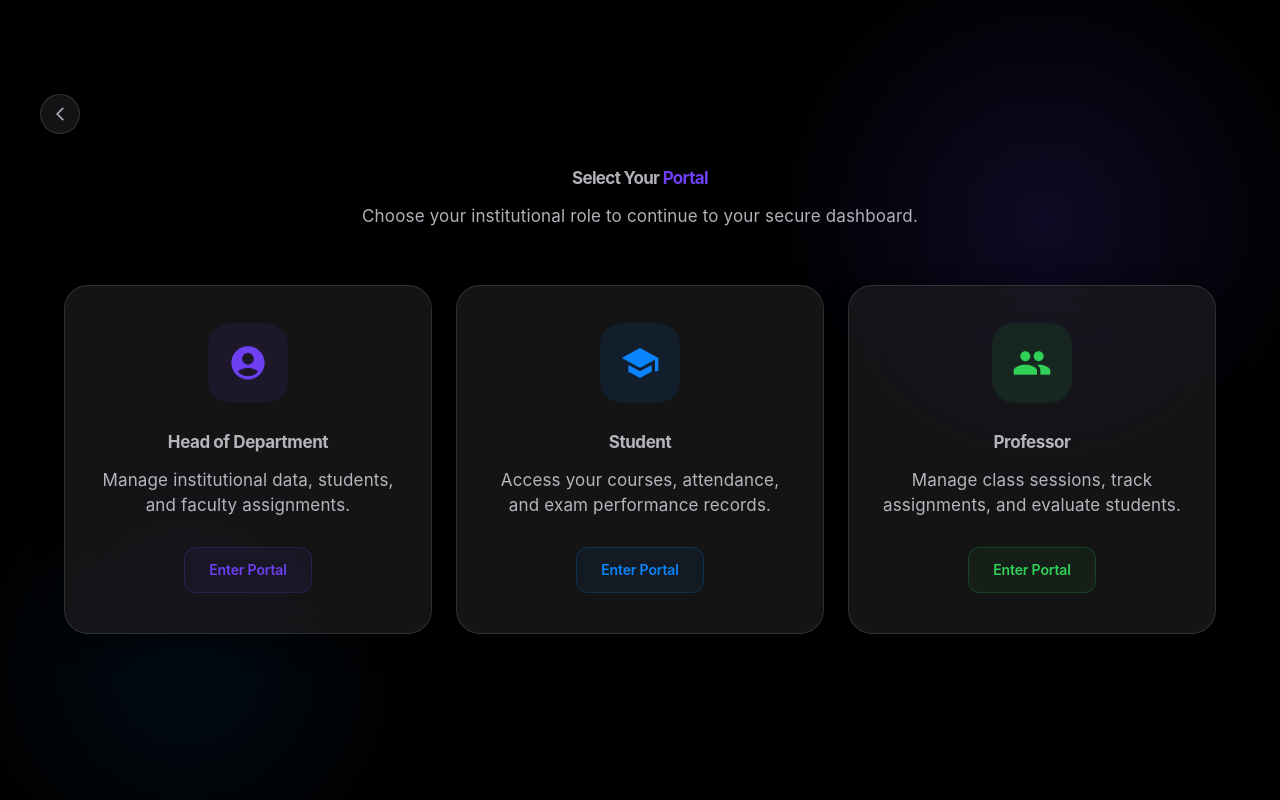
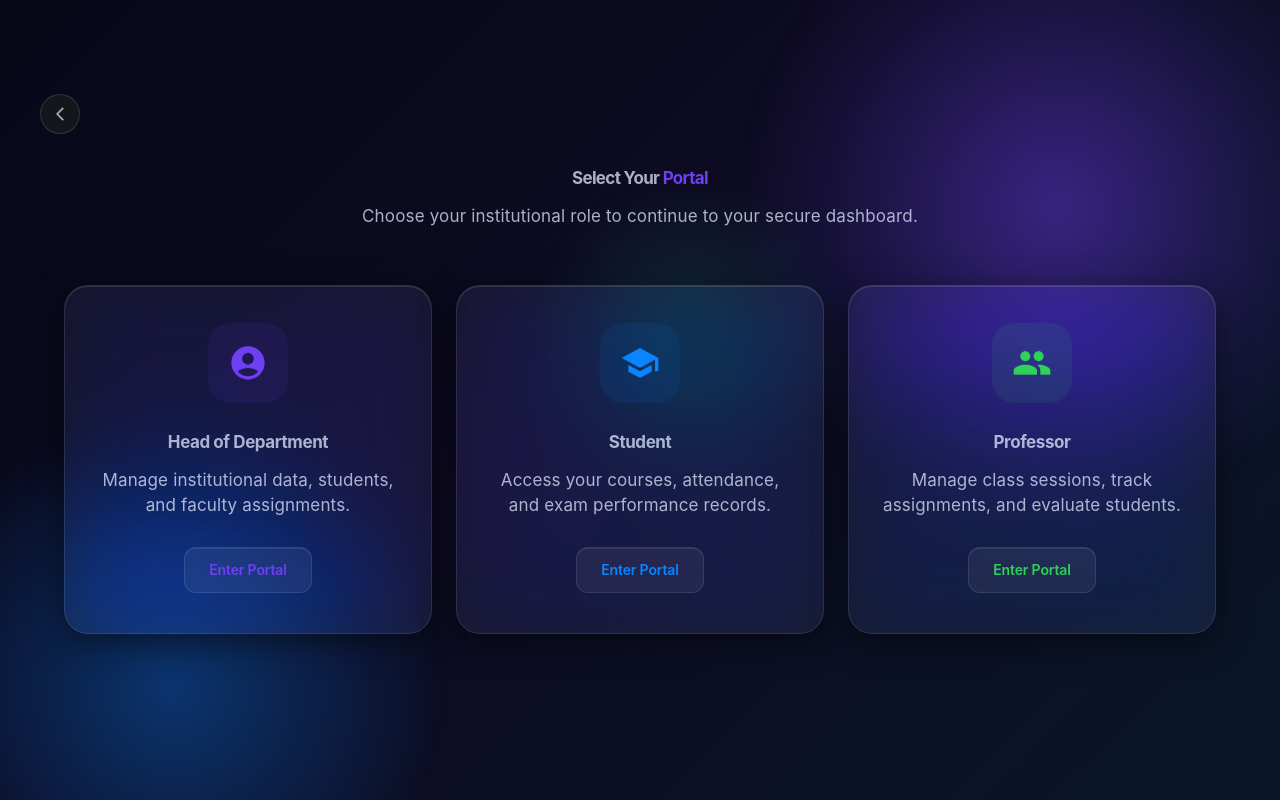
Before and after one commit to armansingh1196/TRACKADEMIX, a React (Vite) app in the folder frontend/: page /choose in a window 1280 px wide. Built offline with nearby package versions, Linux system fonts and the light colour scheme.

Commit message:
feat(ui): true glassmorphic overhaul - navy gradient base, white-tinted glass surfaces, vivid ambient orbs, inset highlights

```diff
--- a/frontend/src/components/common/DashboardCard.js
+++ b/frontend/src/components/common/DashboardCard.js
@@ -10,17 +10,18 @@ const StyledCard = styled(Paper)(({ color }) => ({
     alignItems: 'center',
     gap: '18px',
     borderRadius: '20px',
-    border: '1px solid rgba(84, 84, 88, 0.5)',
-    boxShadow: '0 4px 24px rgba(0,0,0,0.45)',
-    background: 'rgba(28, 28, 30, 0.72)',
-    backdropFilter: 'blur(40px) saturate(180%)',
-    WebkitBackdropFilter: 'blur(40px) saturate(180%)',
+    border: '1px solid rgba(255, 255, 255, 0.1)',
+    boxShadow: '0 8px 32px rgba(0,0,0,0.5), inset 0 1px 0 rgba(255,255,255,0.1)',
+    background: 'rgba(255, 255, 255, 0.055)',
+    backdropFilter: 'blur(40px) saturate(200%) brightness(1.06)',
+    WebkitBackdropFilter: 'blur(40px) saturate(200%) brightness(1.06)',
     transition: 'all 0.4s cubic-bezier(0.34, 1.56, 0.64, 1)',
     cursor: 'default',
     '&:hover': {
         transform: 'translateY(-6px) scale(1.01)',
-        boxShadow: `0 16px 40px rgba(0,0,0,0.6), 0 0 0 1px ${color || 'rgba(110,63,243,0.4)'}`,
-        borderColor: color || 'rgba(110, 63, 243, 0.45)',
+        boxShadow: `0 20px 48px rgba(0,0,0,0.6), 0 0 0 1px ${color || 'rgba(110,63,243,0.35)'}, inset 0 1px 0 rgba(255,255,255,0.14)`,
+        borderColor: color ? `${color}50` : 'rgba(110, 63, 243, 0.4)',
+        background: 'rgba(255, 255, 255, 0.08)',
     },
 }));
 
--- a/frontend/src/index.css
+++ b/frontend/src/index.css
@@ -1,89 +1,98 @@
 /* ============================================================
-   TRACADEMIX — Apple iOS Design System
-   Inspired by iOS 17 / macOS Sonoma Human Interface Guidelines
+   TRACKADEMICS — Frosted Night Design System
+   True Glassmorphism · Premium Dark · Apple HIG Inspired
    ============================================================ */
 
 :root {
-  /* ── iOS Semantic Color System ── */
-  --accent:          #6E3FF3;                      /* Electric Indigo — single primary accent */
-  --accent-hover:    #5A2FD6;                      /* Deeper on hover */
-  --accent-glow:     rgba(110, 63, 243, 0.35);     /* Glow shadow for accent elements */
-  --accent-tint:     rgba(110, 63, 243, 0.12);     /* Ultra-light tint for backgrounds */
-  --accent-tint-md:  rgba(110, 63, 243, 0.2);      /* Medium tint */
+  /* ── Accent Palette ── */
+  --accent:           #6E3FF3;
+  --accent-hover:     #5A2FD6;
+  --accent-alt:       #8B5CF6;
+  --accent-glow:      rgba(110, 63, 243, 0.4);
+  --accent-tint:      rgba(110, 63, 243, 0.1);
+  --accent-tint-md:   rgba(110, 63, 243, 0.18);
 
-  /* iOS System Blues (secondary actions) */
-  --blue:            #0A84FF;
-  --blue-tint:       rgba(10, 132, 255, 0.12);
+  /* System Colors */
+  --blue:             #0A84FF;
+  --blue-tint:        rgba(10, 132, 255, 0.12);
+  --teal:             #2DD4BF;
+  --teal-tint:        rgba(45, 212, 191, 0.1);
+  --success:          #34D399;
+  --success-tint:     rgba(52, 211, 153, 0.12);
+  --warning:          #FBBF24;
+  --warning-tint:     rgba(251, 191, 36, 0.12);
+  --danger:           #F87171;
+  --danger-tint:      rgba(248, 113, 113, 0.12);
 
-  /* iOS Semantic Greens / Yellows / Reds */
-  --success:         #30D158;
-  --success-tint:    rgba(48, 209, 88, 0.14);
-  --warning:         #FFD60A;
-  --warning-tint:    rgba(255, 214, 10, 0.14);
-  --danger:          #FF453A;
-  --danger-tint:     rgba(255, 69, 58, 0.14);
+  /* ── Deep Navy Base — Glassmorphism Foundation ── */
+  --bg-base:          #060818;
+  --bg-gradient:      linear-gradient(135deg, #060818 0%, #0D0B22 45%, #0A1628 100%);
+  --bg-layer1:        rgba(255, 255, 255, 0.04);
+  --bg-layer2:        rgba(255, 255, 255, 0.06);
+  --bg-layer3:        rgba(255, 255, 255, 0.09);
 
-  /* ── iOS Background Layers ── */
-  --bg-base:         #000000;                      /* True black — OLED optimized */
-  --bg-layer1:       #1C1C1E;                      /* iOS systemBackground (dark) */
-  --bg-layer2:       #2C2C2E;                      /* iOS secondarySystemBackground */
-  --bg-layer3:       #3A3A3C;                      /* iOS tertiarySystemBackground */
-  --bg-glass:        rgba(28, 28, 30, 0.72);       /* Frosted glass surface */
-  --bg-glass-heavy:  rgba(18, 18, 20, 0.85);       /* Heavier glass (sidebar/AppBar) */
+  /* ── True Glassmorphism Surfaces ── */
+  /* White-tinted so the gradient shows through the blur */
+  --bg-glass:         rgba(255, 255, 255, 0.055);
+  --bg-glass-md:      rgba(255, 255, 255, 0.075);
+  --bg-glass-heavy:   rgba(255, 255, 255, 0.1);
+  --bg-glass-hover:   rgba(255, 255, 255, 0.09);
 
   /* Backward compat aliases */
-  --bg-main:         #000000;
-  --bg-surface:      #2C2C2E;
-  --bg-card:         rgba(28, 28, 30, 0.72);
-  --primary:         #6E3FF3;
-  --primary-light:   rgba(110, 63, 243, 0.5);
-  --secondary:       #0A84FF;
-  --muted:           rgba(235, 235, 245, 0.3);
-  --error:           #FF453A;
+  --bg-main:          #060818;
+  --bg-surface:       rgba(255, 255, 255, 0.06);
+  --bg-card:          rgba(255, 255, 255, 0.055);
+  --primary:          #6E3FF3;
+  --primary-light:    rgba(110, 63, 243, 0.5);
+  --secondary:        #8B5CF6;
+  --muted:            rgba(235, 235, 245, 0.3);
+  --error:            #F87171;
 
-  /* ── iOS Typography Color Labels ── */
-  --text-1:          #FFFFFF;                              /* Primary labels */
-  --text-2:          rgba(235, 235, 245, 0.6);             /* Secondary labels */
-  --text-3:          rgba(235, 235, 245, 0.3);             /* Tertiary labels */
-  --text-4:          rgba(235, 235, 245, 0.18);            /* Quaternary labels */
-  --text-main:       #FFFFFF;
-  --text-secondary:  rgba(235, 235, 245, 0.75);
-  --text-muted:      rgba(235, 235, 245, 0.45);
+  /* ── Typography — slightly blue-tinted whites ── */
+  --text-1:           #FFFFFF;
+  --text-2:           rgba(226, 232, 255, 0.75);
+  --text-3:           rgba(200, 210, 255, 0.4);
+  --text-4:           rgba(200, 210, 255, 0.2);
+  --text-main:        #FFFFFF;
+  --text-secondary:   rgba(226, 232, 255, 0.75);
+  --text-muted:       rgba(200, 210, 255, 0.45);
 
-  /* ── iOS Separator / Fill ── */
-  --separator:       rgba(84, 84, 88, 0.65);
-  --separator-light: rgba(84, 84, 88, 0.36);
-  --fill-1:          rgba(120, 120, 128, 0.36);
-  --fill-2:          rgba(120, 120, 128, 0.22);
-  --fill-3:          rgba(120, 120, 128, 0.14);
+  /* ── White-tinted Hairline Borders ── */
+  /* White borders catch light on glass edges — key premium detail */
+  --separator:        rgba(255, 255, 255, 0.1);
+  --separator-light:  rgba(255, 255, 255, 0.06);
+  --separator-strong: rgba(255, 255, 255, 0.15);
+  --fill-1:           rgba(255, 255, 255, 0.1);
+  --fill-2:           rgba(255, 255, 255, 0.06);
+  --fill-3:           rgba(255, 255, 255, 0.04);
+  --border:           rgba(255, 255, 255, 0.1);
 
-  /* Backward compat */
-  --border:          rgba(84, 84, 88, 0.55);
+  /* ── Depth & Shadows ── */
+  --shadow-sm:        0 2px 12px rgba(0, 0, 0, 0.4);
+  --shadow-md:        0 8px 32px rgba(0, 0, 0, 0.55), inset 0 1px 0 rgba(255,255,255,0.08);
+  --shadow-lg:        0 20px 50px rgba(0, 0, 0, 0.65), inset 0 1px 0 rgba(255,255,255,0.1);
+  --shadow-xl:        0 32px 80px rgba(0, 0, 0, 0.75), inset 0 1px 0 rgba(255,255,255,0.12);
+  --shadow-glow:      0 0 40px rgba(110, 63, 243, 0.25);
+  --inset-highlight:  inset 0 1px 0 rgba(255, 255, 255, 0.12);
 
-  /* ── Depth & Shadow ── */
-  --shadow-sm:  0 2px 8px rgba(0, 0, 0, 0.35);
-  --shadow-md:  0 8px 24px rgba(0, 0, 0, 0.5);
-  --shadow-lg:  0 16px 40px rgba(0, 0, 0, 0.6);
-  --shadow-xl:  0 24px 64px rgba(0, 0, 0, 0.7);
-
-  /* ── Apple Typography Stack ── */
+  /* ── Typography Stack ── */
   --font-sf:      -apple-system, BlinkMacSystemFont, 'SF Pro Display', 'SF Pro Text', 'Inter', 'Segoe UI', system-ui, sans-serif;
-  --font-mono:    'SF Mono', 'Fira Code', 'Fira Mono', 'Roboto Mono', monospace;
+  --font-mono:    'SF Mono', 'Fira Code', 'Roboto Mono', monospace;
   --font-heading: -apple-system, BlinkMacSystemFont, 'SF Pro Display', 'Inter', 'Outfit', sans-serif;
   --font-body:    -apple-system, BlinkMacSystemFont, 'SF Pro Text', 'Inter', sans-serif;
 
-  /* ── Apple HIG Type Scale ── */
-  --text-display:    clamp(2.4rem, 6vw, 3.5rem);    /* Hero headings */
-  --text-title1:     clamp(1.75rem, 4vw, 2.25rem);  /* Page titles */
-  --text-title2:     clamp(1.35rem, 3vw, 1.625rem); /* Section titles */
-  --text-title3:     clamp(1.1rem, 2.5vw, 1.25rem); /* Sub-section titles */
-  --text-headline:   1.0625rem;                      /* 17px — iOS Headline */
-  --text-body:       1.0625rem;                      /* 17px — iOS Body */
-  --text-callout:    1rem;                           /* 16px */
-  --text-subhead:    0.9375rem;                      /* 15px */
-  --text-footnote:   0.8125rem;                      /* 13px */
-  --text-caption1:   0.75rem;                        /* 12px */
-  --text-caption2:   0.6875rem;                      /* 11px */
+  /* ── Type Scale ── */
+  --text-display:    clamp(2.4rem, 6vw, 3.5rem);
+  --text-title1:     clamp(1.75rem, 4vw, 2.25rem);
+  --text-title2:     clamp(1.35rem, 3vw, 1.625rem);
+  --text-title3:     clamp(1.1rem, 2.5vw, 1.25rem);
+  --text-headline:   1.0625rem;
+  --text-body:       1.0625rem;
+  --text-callout:    1rem;
+  --text-subhead:    0.9375rem;
+  --text-footnote:   0.8125rem;
+  --text-caption1:   0.75rem;
+  --text-caption2:   0.6875rem;
 
   /* ── Geometry ── */
   --radius-sm:   10px;
@@ -93,17 +102,18 @@
   --radius-pill: 100px;
 
   /* ── Transitions ── */
-  --ease-spring:   cubic-bezier(0.34, 1.56, 0.64, 1);   /* Apple spring */
-  --ease-smooth:   cubic-bezier(0.25, 0.46, 0.45, 0.94); /* Apple smooth */
-  --ease-out:      cubic-bezier(0.16, 1, 0.3, 1);         /* Fast out */
-  --transition:    all 0.35s cubic-bezier(0.25, 0.46, 0.45, 0.94);
+  --ease-spring:       cubic-bezier(0.34, 1.56, 0.64, 1);
+  --ease-smooth:       cubic-bezier(0.25, 0.46, 0.45, 0.94);
+  --ease-out:          cubic-bezier(0.16, 1, 0.3, 1);
+  --transition:        all 0.35s cubic-bezier(0.25, 0.46, 0.45, 0.94);
   --transition-spring: all 0.5s cubic-bezier(0.34, 1.56, 0.64, 1);
-  --transition-fast: all 0.2s cubic-bezier(0.25, 0.46, 0.45, 0.94);
+  --transition-fast:   all 0.2s cubic-bezier(0.25, 0.46, 0.45, 0.94);
 
-  /* Gradients (backward compat) */
-  --gradient-primary: linear-gradient(135deg, #6E3FF3 0%, #9B6FF8 100%);
+  /* ── Gradients ── */
+  --gradient-primary: linear-gradient(135deg, #6E3FF3 0%, #8B5CF6 100%);
   --gradient-vibrant: linear-gradient(135deg, #6E3FF3 0%, #0A84FF 100%);
-  --gradient-surface: linear-gradient(180deg, #2C2C2E 0%, #000000 100%);
+  --gradient-teal:    linear-gradient(135deg, #2DD4BF 0%, #0A84FF 100%);
+  --gradient-surface: linear-gradient(180deg, rgba(255,255,255,0.06) 0%, rgba(255,255,255,0.02) 100%);
 }
 
 /* ── Reset ── */
@@ -122,6 +132,8 @@ html {
 
 body {
   background-color: var(--bg-base);
+  background-image: var(--bg-gradient);
+  background-attachment: fixed;
   color: var(--text-2);
   font-family: var(--font-sf);
   font-size: var(--text-body);
@@ -216,15 +228,15 @@ p {
 .MuiBreadcrumbs-root { color: var(--text-3) !important; }
 .MuiLink-root { color: inherit !important; }
 
-/* iOS-style Paper / Card */
+/* True Glassmorphic Paper / Card */
 .MuiPaper-root {
   background: var(--bg-glass) !important;
-  backdrop-filter: blur(40px) saturate(180%) !important;
-  -webkit-backdrop-filter: blur(40px) saturate(180%) !important;
+  backdrop-filter: blur(40px) saturate(200%) brightness(1.06) !important;
+  -webkit-backdrop-filter: blur(40px) saturate(200%) brightness(1.06) !important;
   color: var(--text-2) !important;
   border: 1px solid var(--separator) !important;
   border-radius: var(--radius-lg) !important;
-  box-shadow: var(--shadow-md) !important;
+  box-shadow: 0 8px 32px rgba(0,0,0,0.55), inset 0 1px 0 rgba(255,255,255,0.1) !important;
 }
 
 /* iOS-style Buttons */
@@ -339,14 +351,14 @@ p {
 .fade-in  { animation: fadeUp 0.6s var(--ease-out) forwards; }
 .scale-in { animation: scaleIn 0.4s var(--ease-spring) forwards; }
 
-/* Glass card utility */
+/* True Glass card utility */
 .glass-card {
   background: var(--bg-glass);
-  backdrop-filter: blur(40px) saturate(180%);
-  -webkit-backdrop-filter: blur(40px) saturate(180%);
+  backdrop-filter: blur(40px) saturate(200%) brightness(1.06);
+  -webkit-backdrop-filter: blur(40px) saturate(200%) brightness(1.06);
   border: 1px solid var(--separator);
   border-radius: var(--radius-lg);
-  box-shadow: var(--shadow-md);
+  box-shadow: 0 8px 32px rgba(0,0,0,0.5), inset 0 1px 0 rgba(255,255,255,0.1);
 }
 
 /* Section label utility (iOS grouped list style) */
@@ -374,6 +386,8 @@ html {
 
 body {
   background-color: var(--bg-main);
+  background-image: var(--bg-gradient);
+  background-attachment: fixed;
   color: var(--text-secondary);
   -webkit-font-smoothing: antialiased;
   overflow-x: hidden;
@@ -401,12 +415,13 @@ h5 { font-family: var(--font-heading); font-weight: 700; font-size: clamp(0.95re
 .MuiLink-root { color: inherit !important; }
 
 .MuiPaper-root {
-  background-color: var(--bg-card) !important;
-  backdrop-filter: blur(24px);
+  background: var(--bg-glass) !important;
+  backdrop-filter: blur(40px) saturate(200%) brightness(1.06) !important;
+  -webkit-backdrop-filter: blur(40px) saturate(200%) brightness(1.06) !important;
   color: var(--text-secondary) !important;
-  border: 1px solid var(--border) !important;
+  border: 1px solid var(--separator) !important;
   border-radius: 20px !important;
-  box-shadow: var(--shadow-md) !important;
+  box-shadow: 0 8px 32px rgba(0,0,0,0.55), inset 0 1px 0 rgba(255,255,255,0.1) !important;
 }
 
 /* Button Refinement */
--- a/frontend/src/pages/ChooseUser.js
+++ b/frontend/src/pages/ChooseUser.js
@@ -59,8 +59,9 @@ const ChooseUser = ({ visitor }) => {
 
   return (
     <StyledMain>
-      <Orb style={{ top: '-10%', right: '-5%', background: 'radial-gradient(circle, rgba(110,63,243,0.15) 0%, transparent 65%)', width: 600, height: 600 }} />
-      <Orb style={{ bottom: '-15%', left: '-5%', background: 'radial-gradient(circle, rgba(10,132,255,0.08) 0%, transparent 65%)', width: 500, height: 500 }} />
+      <Orb style={{ top: '-15%', right: '-8%', background: 'radial-gradient(circle, rgba(110,63,243,0.45) 0%, rgba(110,63,243,0.1) 50%, transparent 70%)', width: 650, height: 650 }} />
+      <Orb style={{ bottom: '-20%', left: '-8%', background: 'radial-gradient(circle, rgba(10,132,255,0.35) 0%, rgba(10,132,255,0.08) 55%, transparent 70%)', width: 550, height: 550 }} />
+      <Orb style={{ top: '20%', left: '40%', background: 'radial-gradient(circle, rgba(45,212,191,0.15) 0%, transparent 65%)', width: 350, height: 350 }} />
 
       <Container maxWidth="lg" sx={{ position: 'relative', zIndex: 2 }}>
         <Box sx={{ position: 'absolute', top: -72, left: 0 }}>
@@ -118,7 +119,7 @@ const floatCard = keyframes`
 
 const StyledMain = styled.div`
   min-height: 100vh;
-  background: #000000;
+  background: transparent;
   color: white;
   position: relative;
   overflow: hidden;
@@ -157,11 +158,12 @@ const RoleCard = styled(Paper)`
   && {
     padding: 40px 28px;
     text-align: center;
-    background: rgba(28, 28, 30, 0.72) !important;
-    backdrop-filter: blur(40px) saturate(180%) !important;
-    -webkit-backdrop-filter: blur(40px) saturate(180%) !important;
+    background: rgba(255, 255, 255, 0.055) !important;
+    backdrop-filter: blur(40px) saturate(200%) brightness(1.06) !important;
+    -webkit-backdrop-filter: blur(40px) saturate(200%) brightness(1.06) !important;
     border-radius: 24px !important;
-    border: 1px solid rgba(84, 84, 88, 0.45) !important;
+    border: 1px solid rgba(255, 255, 255, 0.1) !important;
+    box-shadow: 0 8px 32px rgba(0,0,0,0.5), inset 0 1px 0 rgba(255,255,255,0.12) !important;
     cursor: pointer;
     transition: all 0.45s cubic-bezier(0.34, 1.56, 0.64, 1) !important;
     color: white !important;
@@ -169,9 +171,9 @@ const RoleCard = styled(Paper)`
 
     &:hover {
       transform: translateY(-14px) scale(1.02) !important;
-      border-color: ${props => props.accent || '#6E3FF3'} !important;
-      box-shadow: 0 28px 60px rgba(0,0,0,0.55), 0 0 0 1px ${props => props.accent ? `${props.accent}50` : 'rgba(110,63,243,0.4)'} !important;
-      background: rgba(28, 28, 30, 0.9) !important;
+      border-color: ${props => props.accent ? `${props.accent}60` : 'rgba(110,63,243,0.5)'} !important;
+      box-shadow: 0 28px 60px rgba(0,0,0,0.6), 0 0 0 1px ${props => props.accent ? `${props.accent}40` : 'rgba(110,63,243,0.35)'}, inset 0 1px 0 rgba(255,255,255,0.18) !important;
+      background: rgba(255, 255, 255, 0.085) !important;
     }
   }
 `;
@@ -205,7 +207,8 @@ const EnterButton = styled(Box)`
   display: inline-block;
   transition: all 0.25s ease;
   letter-spacing: -0.01em;
-  color: ${props => props.rolecolor || '#6E3FF3'};
-  background: ${props => props.rolecolor ? `${props.rolecolor}10` : 'rgba(110,63,243,0.1)'};
-  border: 1px solid ${props => props.rolecolor ? `${props.rolecolor}30` : 'rgba(110,63,243,0.25)'};
+  color: ${props => props.rolecolor || '#8B5CF6'};
+  background: rgba(255, 255, 255, 0.06);
+  border: 1px solid rgba(255, 255, 255, 0.1);
+  box-shadow: inset 0 1px 0 rgba(255,255,255,0.08);
 `;
--- a/frontend/src/pages/Homepage.js
+++ b/frontend/src/pages/Homepage.js
@@ -12,9 +12,9 @@ const Homepage = () => {
 
     return (
         <StyledMain>
-            <Orb style={{ top: '-10%', right: '-5%', width: 600, height: 600, background: 'radial-gradient(circle, rgba(110,63,243,0.18) 0%, transparent 70%)' }} />
-            <Orb style={{ bottom: '-15%', left: '-8%', width: 500, height: 500, background: 'radial-gradient(circle, rgba(10,132,255,0.1) 0%, transparent 70%)' }} />
-            <Orb style={{ top: '40%', left: '30%', width: 300, height: 300, background: 'radial-gradient(circle, rgba(110,63,243,0.06) 0%, transparent 70%)' }} />
+            <Orb style={{ top: '-15%', right: '-8%', width: 700, height: 700, background: 'radial-gradient(circle, rgba(110,63,243,0.45) 0%, rgba(110,63,243,0.1) 50%, transparent 70%)' }} />
+            <Orb style={{ bottom: '-20%', left: '-10%', width: 600, height: 600, background: 'radial-gradient(circle, rgba(10,132,255,0.35) 0%, rgba(10,132,255,0.08) 55%, transparent 70%)' }} />
+            <Orb style={{ top: '35%', left: '25%', width: 400, height: 400, background: 'radial-gradient(circle, rgba(45,212,191,0.18) 0%, rgba(45,212,191,0.04) 55%, transparent 70%)' }} />
 
             <Container maxWidth="lg" sx={{ position: 'relative', zIndex: 2, height: '100%', display: 'flex', alignItems: 'center' }}>
                 <Grid container spacing={{ xs: 4, md: 8 }} alignItems="center">
@@ -150,7 +150,7 @@ const floatB = keyframes`
 /* ── Styled Components ── */
 const StyledMain = styled.div`
   min-height: 100vh;
-  background: #000000;
+  background: transparent;
   color: #FFFFFF;
   position: relative;
   overflow: hidden;
@@ -247,24 +247,26 @@ const CardsStack = styled(Box)`
 `;
 
 const FeatureCard = styled(Box)`
-  background: rgba(28, 28, 30, 0.7);
-  backdrop-filter: blur(40px) saturate(160%);
-  -webkit-backdrop-filter: blur(40px) saturate(160%);
-  border: 1px solid rgba(84, 84, 88, 0.45);
+  background: rgba(255, 255, 255, 0.055);
+  backdrop-filter: blur(32px) saturate(200%) brightness(1.06);
+  -webkit-backdrop-filter: blur(32px) saturate(200%) brightness(1.06);
+  border: 1px solid rgba(255, 255, 255, 0.1);
   border-radius: 20px;
   padding: 24px;
   display: flex;
   align-items: center;
   gap: 18px;
+  box-shadow: 0 8px 32px rgba(0,0,0,0.45), inset 0 1px 0 rgba(255,255,255,0.12);
   transition: all 0.4s cubic-bezier(0.34, 1.56, 0.64, 1);
 
   &.card-1 { animation: ${floatA} 7s ease-in-out infinite; }
   &.card-2 { animation: ${floatB} 8s ease-in-out infinite; animation-delay: 1s; }
 
   &:hover {
-    border-color: rgba(110, 63, 243, 0.5);
-    background: rgba(28, 28, 30, 0.85);
+    border-color: rgba(110, 63, 243, 0.4);
+    background: rgba(255, 255, 255, 0.08);
     transform: scale(1.02);
+    box-shadow: 0 16px 48px rgba(0,0,0,0.55), inset 0 1px 0 rgba(255,255,255,0.16);
   }
 `;
 
@@ -285,15 +287,17 @@ const StatsRow = styled(Box)`
 
 const StatPill = styled(Box)`
   flex: 1;
-  background: rgba(28, 28, 30, 0.65);
-  backdrop-filter: blur(20px);
-  border: 1px solid rgba(84, 84, 88, 0.4);
+  background: rgba(255, 255, 255, 0.055);
+  backdrop-filter: blur(24px) saturate(180%);
+  -webkit-backdrop-filter: blur(24px) saturate(180%);
+  border: 1px solid rgba(255, 255, 255, 0.1);
   border-radius: 16px;
   padding: 18px 12px;
   text-align: center;
   display: flex;
   flex-direction: column;
   gap: 4px;
+  box-shadow: 0 4px 16px rgba(0,0,0,0.4), inset 0 1px 0 rgba(255,255,255,0.1);
   transition: all 0.3s ease;
 
   .val {
@@ -311,11 +315,12 @@ const StatPill = styled(Box)`
     font-weight: 600;
     text-transform: uppercase;
     letter-spacing: 0.07em;
-    color: rgba(110, 63, 243, 0.85);
+    color: rgba(139, 92, 246, 0.9);
   }
 
   &:hover {
-    border-color: rgba(110, 63, 243, 0.4);
-    background: rgba(110, 63, 243, 0.06);
+    border-color: rgba(110, 63, 243, 0.35);
+    background: rgba(255, 255, 255, 0.08);
+    box-shadow: 0 8px 24px rgba(0,0,0,0.5), inset 0 1px 0 rgba(255,255,255,0.14);
   }
 `;
--- a/frontend/src/pages/student/StudentHomePage.js
+++ b/frontend/src/pages/student/StudentHomePage.js
@@ -282,13 +282,13 @@ export default StudentHomePage;
 
 
 const SectionPaper = styled(Box)`
-  background: rgba(28, 28, 30, 0.65);
+  background: rgba(255, 255, 255, 0.055);
   border-radius: 20px;
-  border: 1px solid rgba(84, 84, 88, 0.45);
+  border: 1px solid rgba(255, 255, 255, 0.1);
   padding: 18px;
-  box-shadow: 0 4px 24px rgba(0,0,0,0.4);
-  backdrop-filter: blur(40px) saturate(160%);
-  -webkit-backdrop-filter: blur(40px) saturate(160%);
+  box-shadow: 0 8px 32px rgba(0,0,0,0.45), inset 0 1px 0 rgba(255,255,255,0.1);
+  backdrop-filter: blur(40px) saturate(200%) brightness(1.06);
+  -webkit-backdrop-filter: blur(40px) saturate(200%) brightness(1.06);
 
   @media (max-width: 600px) {
     border-radius: 14px;
@@ -297,16 +297,16 @@ const SectionPaper = styled(Box)`
 `;
 
 const ChartPaper = styled(Box)`
-  background: rgba(28, 28, 30, 0.65);
+  background: rgba(255, 255, 255, 0.055);
   border-radius: 20px;
-  border: 1px solid rgba(84, 84, 88, 0.45);
+  border: 1px solid rgba(255, 255, 255, 0.1);
   padding: 20px;
-  box-shadow: 0 4px 24px rgba(0,0,0,0.4);
+  box-shadow: 0 8px 32px rgba(0,0,0,0.45), inset 0 1px 0 rgba(255,255,255,0.1);
   display: flex;
   flex-direction: column;
   justify-content: center;
-  backdrop-filter: blur(40px) saturate(160%);
-  -webkit-backdrop-filter: blur(40px) saturate(160%);
+  backdrop-filter: blur(40px) saturate(200%) brightness(1.06);
+  -webkit-backdrop-filter: blur(40px) saturate(200%) brightness(1.06);
   transition: all 0.35s cubic-bezier(0.25, 0.46, 0.45, 0.94);
 
   @media (max-width: 600px) {
@@ -316,7 +316,8 @@ const ChartPaper = styled(Box)`
 
   &:hover {
     transform: translateY(-4px);
-    border-color: rgba(110, 63, 243, 0.4);
-    box-shadow: 0 12px 36px rgba(0,0,0,0.5);
+    border-color: rgba(110, 63, 243, 0.35);
+    background: rgba(255, 255, 255, 0.08);
+    box-shadow: 0 16px 48px rgba(0,0,0,0.55), inset 0 1px 0 rgba(255,255,255,0.14);
   }
 `;
```
